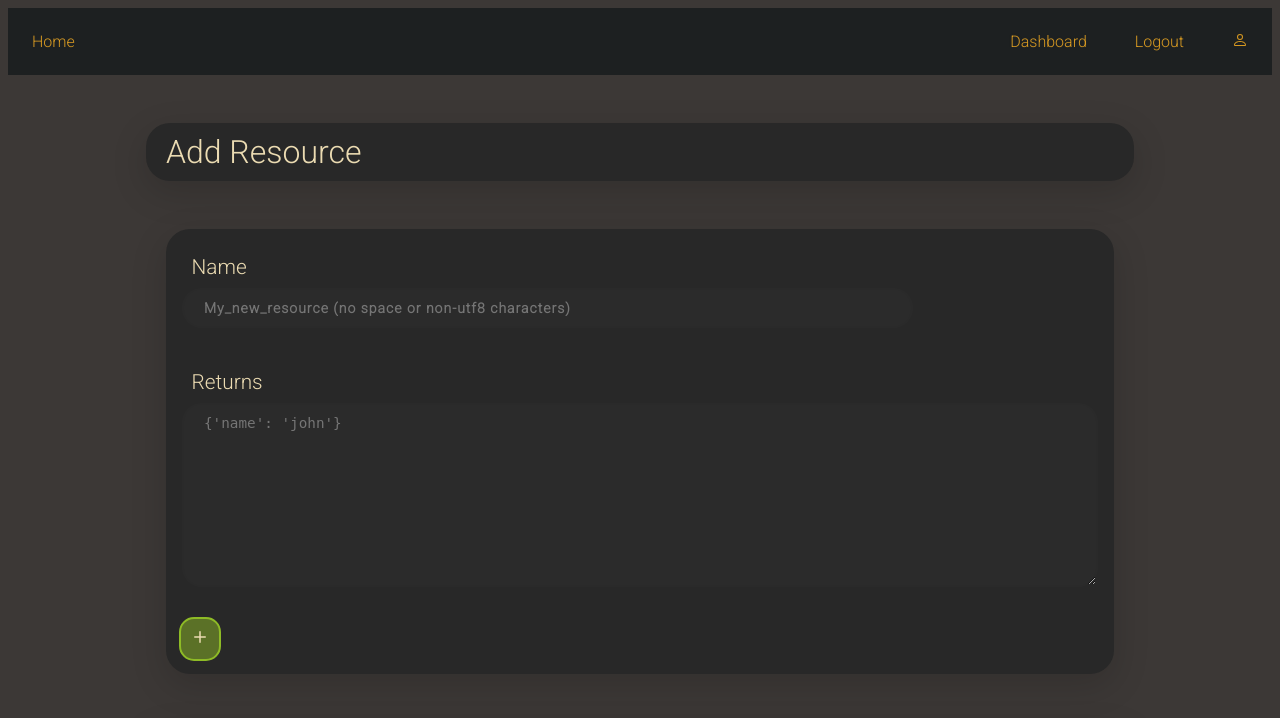
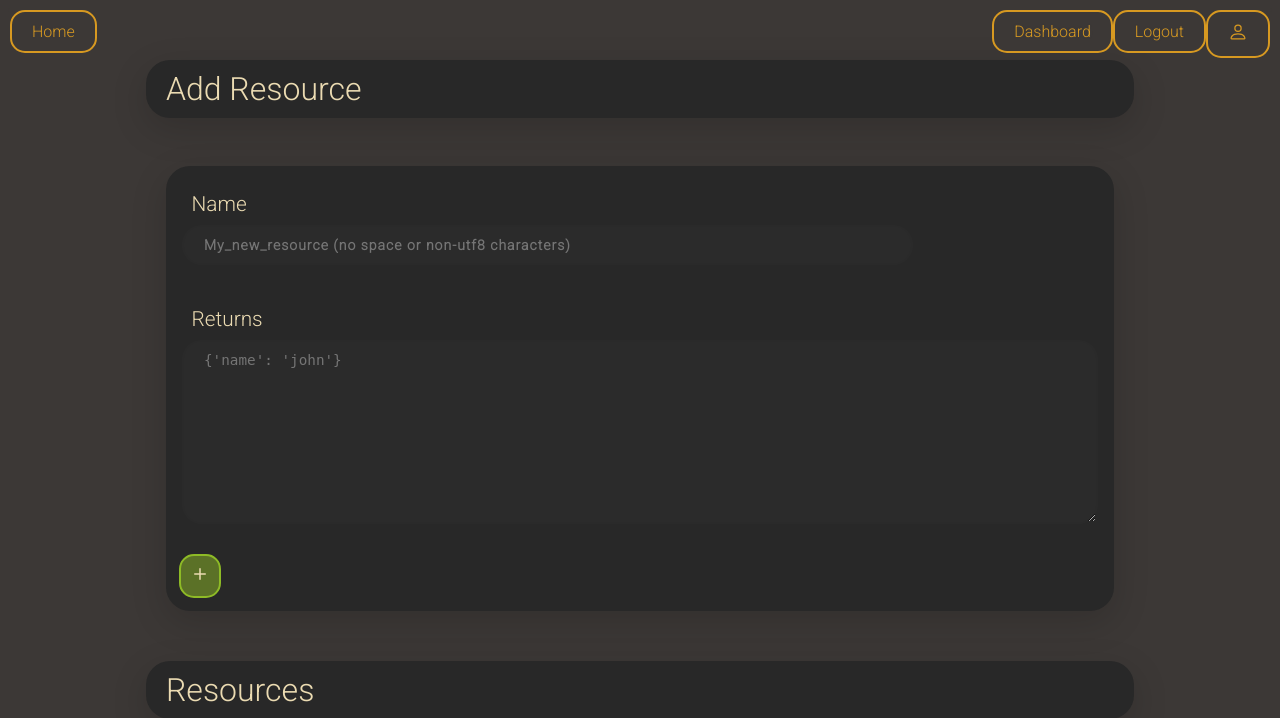
Before and after one commit to Scaffus/Web-RestAPI, a Flask app: page /dashboard in a window 1280 px wide. Shown: the top 718 px of the page. Run offline with Flask 2, Linux system fonts and the light colour scheme; a user stored in the database is signed in; data comes from the database, SQL or seed files in the repository; both versions use the stored data as it was after the commit.

Commit message:
tweaking urls

```diff
--- a/App/app.py
+++ b/App/app.py
@@ -1,5 +1,3 @@
-from logging import captureWarnings, error, log
-from operator import contains
 from flask import Flask, json, render_template, request, flash, url_for, redirect, jsonify
 from flask_login import login_manager, login_user, login_required, logout_user, current_user, LoginManager, UserMixin
 from werkzeug.security import generate_password_hash, check_password_hash
@@ -157,16 +155,17 @@ def dashboard():
 
     return render_template('dashboard.html', user=current_user, resources=Resource.query.filter_by(userid=current_user.id))
 
-# endpoint to delete resources of user, requires a username, a user id and valid user token
+# delete resources of user via dashboard, requires a username, a user id and valid user token
 @app.route('/u/<string:user>/delete/<int:id>')
 @login_required
-def delete_resource(user, id):
+def delete_resource_via_dashboard(user, id):
 
     user_token = request.args.get('token')
 
     if current_user.username == user and current_user.token == user_token:
 
         resource = Resource.query.get_or_404(id)
+
 
         try:
             db.session.delete(resource)
@@ -181,21 +180,44 @@ def delete_resource(user, id):
 
         return 'Wrong username or token'
 
-# endpoint to get the resources of the users, requires a username, a resource name and a valid token
-@app.route('/u/<string:user>/resource/<string:resource_name>')
-def get_resource(user, resource_name):
+
+@app.route('/u/<string:user>/resource/delete/<string:resource_name>')
+def api_delete_resource(user, resource_name):
+
+    user_token = request.args.get('token')
+
+    if not user_token:
+        'missing token'
+
+    else:
+        # getting the user by the given username
+        user = User.query.filter_by(username=user).first()
+
+        # if the provided token and the requested user token match, it will get the requested resource and delete it
+        if user.token == user_token:
+            resource = Resource.query.filter_by(userid=user.id, name=resource_name).first()
+
+            jsn = {'deleted_resource': resource_name,
+                   'requested_by': user.username}
+
+            return jsonify(jsn)
+
+
+# get the resources of the users, requires a username, a resource name and a valid token
+@app.route('/u/<string:user>/resource/get/<string:resource_name>')
+def api_get_resource(user, resource_name):
 
     # getting the obligatory token from the url arguments
     user_token = request.args.get('token')
 
     if not user_token:
-        return 'Missing token'
+        return 'missing token'
 
     else:
-        # getting the user by the username
+        # getting the user by the given username
         user = User.query.filter_by(username=user).first()
 
-        # if the provided token and the requested user token match, it will get the requested resource
+        # if the provided token and the requested user token match, it will get the requested resource and return it
         if user.token == user_token:
             resource = Resource.query.filter_by(userid=user.id, name=resource_name).first()
 
--- a/App/static/style.css
+++ b/App/static/style.css
@@ -190,3 +190,26 @@ input.dashb_input {
   color: #ebdbb2;
   cursor: pointer;
 }
+
+/* --------[ navbar ]-------- */
+
+a.navbar {
+  border: 2px solid #d79921;
+  border-radius: 15px;
+  background-color: #3c3836;
+  padding: 10px 20px;
+}
+
+a.navbar#float_left {
+  float: left;
+}
+
+a.navbar#float_right {
+  float: right;
+}
+
+div.navbar {
+  background-color: #282828;
+  border: 2px solid #3c3836;
+  border-radius: 1em;
+}
--- a/App/templates/base.html
+++ b/App/templates/base.html
@@ -14,21 +14,20 @@
 
 <body>
 
-    <div class="navbar" style="background-color: #1d2021; padding: 1.5em;">
-        <a href="/" class="navbar">Home</a>
-
+    <div class="navbar">
+        <a href="/" id="float_left" class="navbar">Home</a>
         {% if user.is_authenticated == false %}
-        <a href="/login" style="float: right; display: flex; margin-left: 1em;" class="navbar">Login</a>
-        <a href="/register" style="float: right; display: flex; margin-left: 1em;" class="navbar">Register</a>
+        <a href="/login" id="float_right" class="navbar">Login</a>
+        <a href="/register" id="float_right" class="navbar">Register</a>
         {% else %}
-        <a href="/account" style="float: right; display: flex; margin-left: 3em;"><svg
-                xmlns="http://www.w3.org/2000/svg" width="16" height="16" fill="currentColor" class="bi bi-person"
+        <a href="/account" id="float_right" class="navbar"><svg
+                xmlns="http://www.w3.org/2000/svg" width="20" height="20" fill="currentColor" class="bi bi-person"
                 viewBox="0 0 16 16">
                 <path
                     d="M8 8a3 3 0 1 0 0-6 3 3 0 0 0 0 6zm2-3a2 2 0 1 1-4 0 2 2 0 0 1 4 0zm4 8c0 1-1 1-1 1H3s-1 0-1-1 1-4 6-4 6 3 6 4zm-1-.004c-.001-.246-.154-.986-.832-1.664C11.516 10.68 10.289 10 8 10c-2.29 0-3.516.68-4.168 1.332-.678.678-.83 1.418-.832 1.664h10z" />
             </svg></a>
-        <a href="/logout" style="float: right; display: flex; margin-left: 3em;" class="navbar">Logout</a>
-        <a href="/dashboard" style="float: right; margin-left: 1em;">Dashboard</a>
+        <a href="/logout" id="float_right" class="navbar">Logout</a>
+        <a href="/dashboard" id="float_right" class="navbar">Dashboard</a>
         {% endif %}
         {% block navbar %}
         {% endblock %}
--- a/App/templates/dashboard.html
+++ b/App/templates/dashboard.html
@@ -49,12 +49,12 @@
         <br>
         <label for="dashb_resources_link_name" class="dashb_info" id="resource">Link to your ressource</label>
         <input type="text" class="dashb_input"
-            value="/u/{{ user.username }}/resource/{{ resource.name }}?token=<your token>" disabled
+            value="/u/{{ user.username }}/resource/get/{{ resource.name }}?token=<your token>" disabled
             id="dashb_resources_link_name">
         <a href="/account" style="padding: 1em;">Where is my token ?</a>
     </div>
     <div class="dashb_resource_delete">
-        <a href="/u/{{ user.username }}/delete/{{ resource.id }}?token={{ user.token }}"
+        <a href="/u/{{ user.username }}/resource/delete/{{ resource.name }}?token={{ user.token }}"
             class="dashb_resource_delete"><svg xmlns="http://www.w3.org/2000/svg" width="16" height="16"
                 fill="currentColor" class="bi bi-trash" viewBox="0 0 16 16">
                 <path
```
Also changed, not shown: App/database.db.
